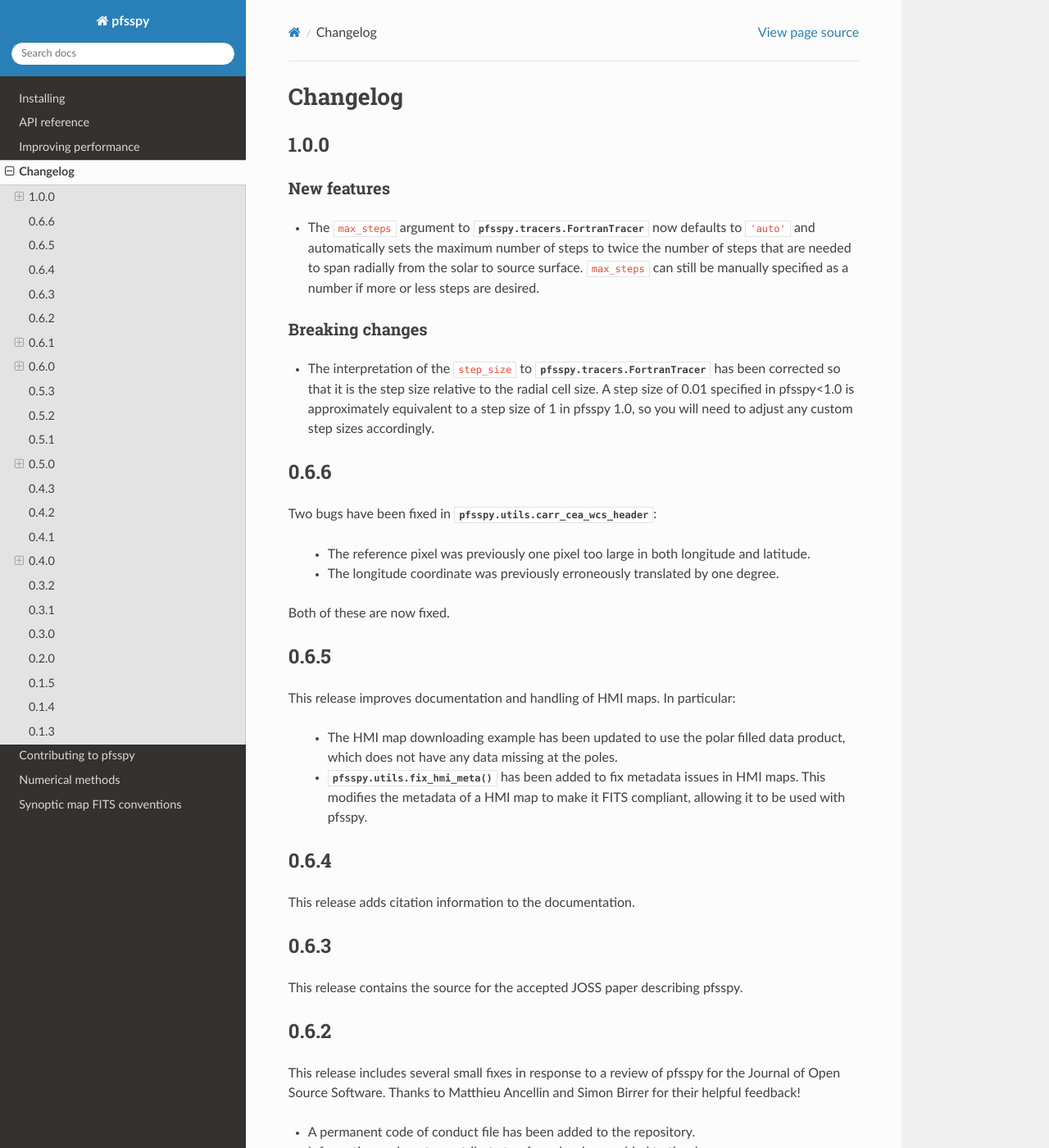
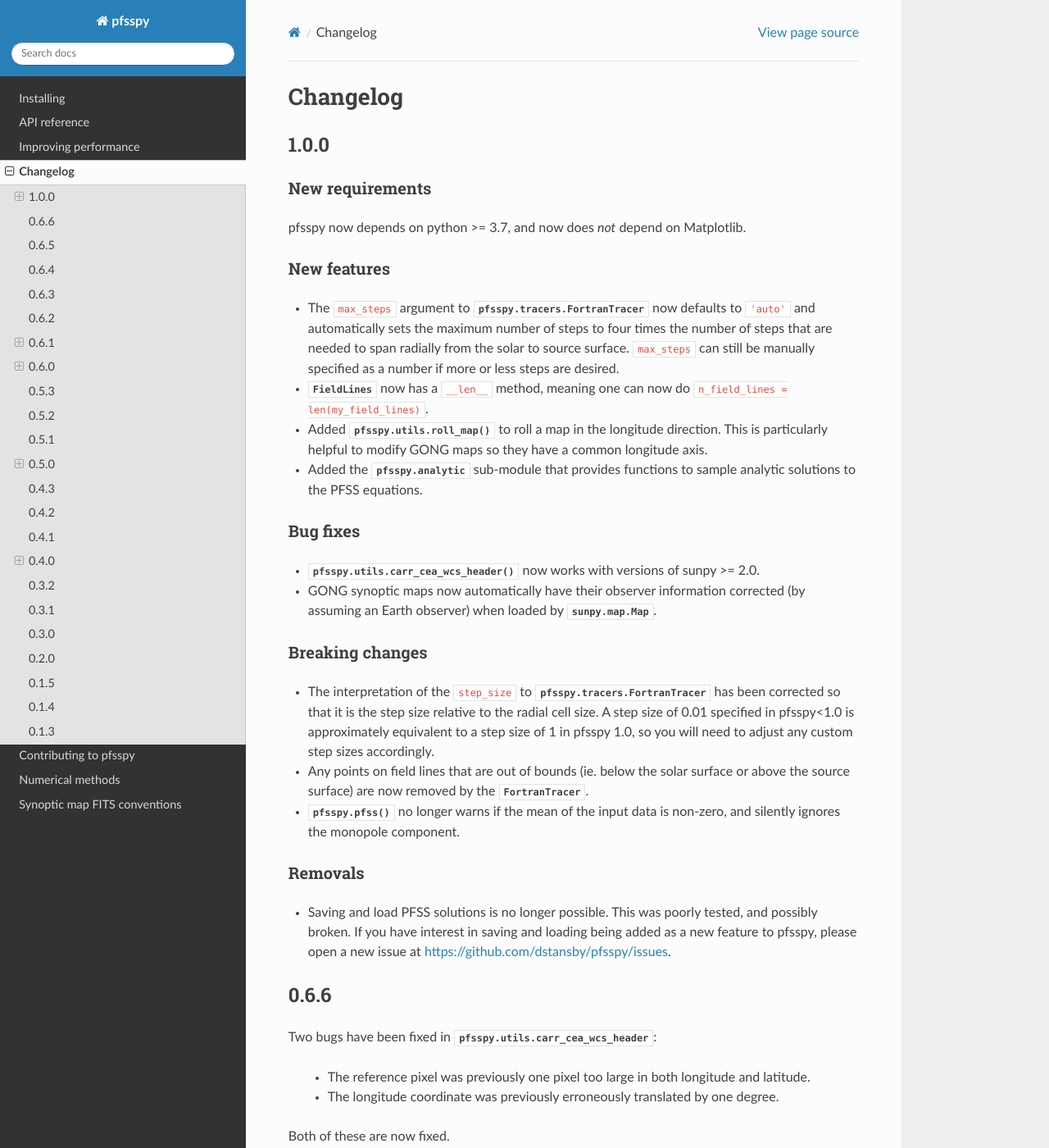
Before and after one commit to sunpy/sunkit-magex, a Sphinx documentation site: the page built from docs/changes.rst, in a window 1280 px wide and 1400 px high. Shown: the whole window at 82% size. Built offline with Sphinx 7.4.7 and the Read the Docs theme 2.0.0, drawn with Linux system fonts in a browser that asks for light colours; pages that are not in the unit, such as notebooks, are missing from menus; the version number could not be read and is left out.

Commit message:
Add changelogs for 1.0.0

```diff
--- a/docs/changes.rst
+++ b/docs/changes.rst
@@ -6,23 +6,51 @@ Changelog
 1.0.0
 -----
 
+New requirements
+~~~~~~~~~~~~~~~~
+pfsspy now depends on python >= 3.7, and now does *not* depend on Matplotlib.
+
 New features
 ~~~~~~~~~~~~
-
 - The ``max_steps`` argument to `pfsspy.tracers.FortranTracer` now defaults to
-  ``'auto'`` and automatically sets the maximum number of steps to twice the
+  ``'auto'`` and automatically sets the maximum number of steps to four times the
   number of steps that are needed to span radially from the solar to source
   surface. ``max_steps`` can still be manually specified as a number if more
   or less steps are desired.
+- `~pfsspy.fieldline.FieldLines` now has a ``__len__`` method, meaning one
+  can now do ``n_field_lines = len(my_field_lines)``.
+- Added :func:`pfsspy.utils.roll_map` to roll a map in the longitude direction.
+  This is particularly helpful to modify GONG maps so they have a common
+  longitude axis.
+- Added the `pfsspy.analytic` sub-module that provides functions to sample
+  analytic solutions to the PFSS equations.
+
+Bug fixes
+~~~~~~~~~
+- :func:`pfsspy.utils.carr_cea_wcs_header` now works with versions of sunpy
+  >= 2.0.
+- GONG synoptic maps now automatically have their observer information corrected
+  (by assuming an Earth observer) when loaded by `sunpy.map.Map`.
 
 Breaking changes
 ~~~~~~~~~~~~~~~~
+- The interpretation of the ``step_size`` to `pfsspy.tracers.FortranTracer` has
+  been corrected so that it is the step size relative to the radial cell size.
+  A step size of 0.01 specified in pfsspy<1.0 is approximately equivalent to a
+  step size of 1 in pfsspy 1.0, so you will need to adjust any custom step
+  sizes accordingly.
+- Any points on field lines that are out of bounds (ie. below the solar surface
+  or above the source surface) are now removed by the
+  `~pfsspy.tracing.FortranTracer`.
+- :func:`pfsspy.pfss` no longer warns if the mean of the input data is non-zero,
+  and silently ignores the monopole component.
 
-- The interpretation of the ``step_size`` to `pfsspy.tracers.FortranTracer` has been
-  corrected so that it is the step size relative to the radial cell size. A step
-  size of 0.01 specified in pfsspy<1.0 is approximately equivalent to a step size of
-  1 in pfsspy 1.0, so you will need to adjust any custom step sizes accordingly.
-
+Removals
+~~~~~~~~
+- Saving and load PFSS solutions is no longer possible. This was poorly tested,
+  and possibly broken. If you have interest in saving and loading being added
+  as a new feature to pfsspy, please open a new issue at
+  https://github.com/dstansby/pfsspy/issues.
 
 0.6.6
 -----
```
Also changed, not shown: 1 other file.
